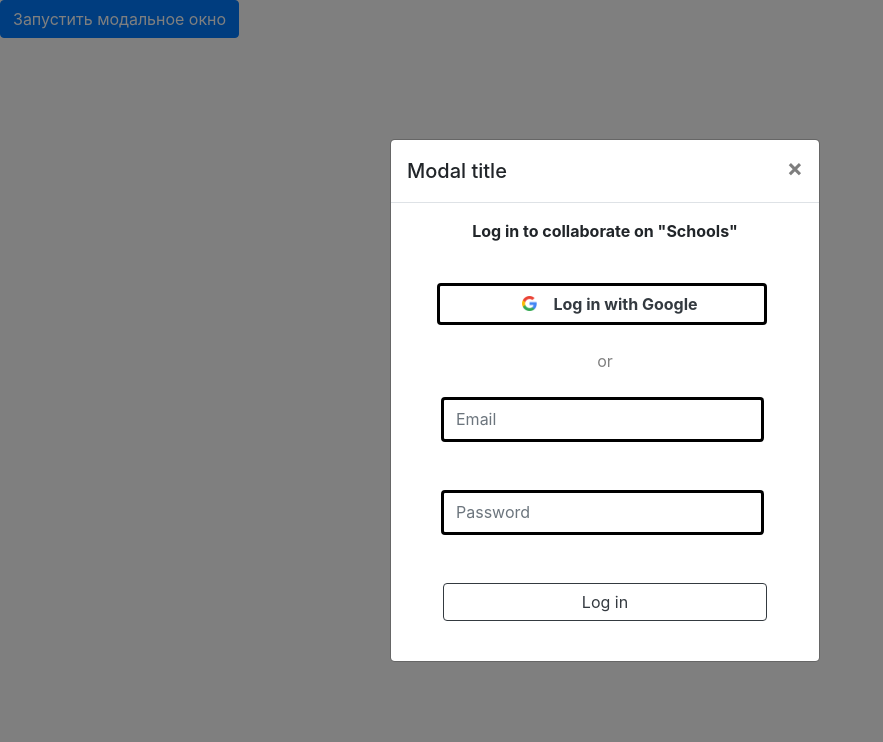
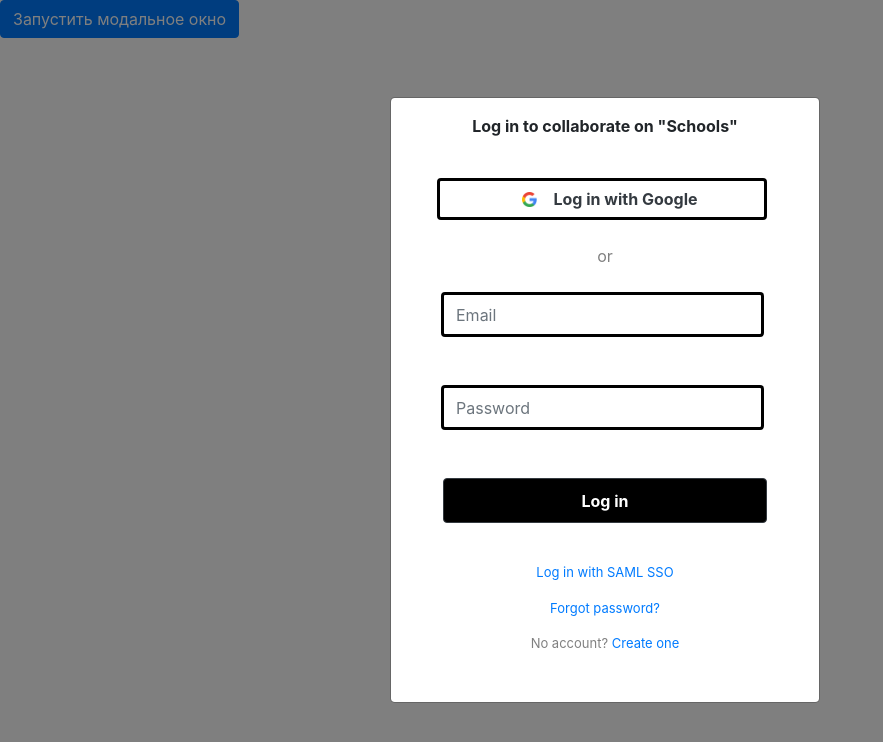
Before and after one commit to PavelTselyuk/Maket, a React (Create React App) app in the folder client/: page / in a window 1280 px wide. Both pictures are taken after a click on the button "Запустить модальное окно". Shown: the top 742 px of the page, without its empty margins (0-883 px from the left). Built offline with nearby package versions, Linux system fonts and the light colour scheme.

Commit message:
additional links

```diff
--- /dev/null
+++ b/client/src/components/LoginForm/AdditionalLinks.js
@@ -0,0 +1,28 @@
+import React from 'react';
+
+import './css.css'
+
+function AdditionalLinks() {
+
+
+   return (
+
+      <div className="additional">
+         <div className="row justify-content-center my-3">
+            <a className="text-center" href="#">Log in with SAML SSO</a>
+         </div>
+
+         <div className="row justify-content-center my-3">
+            <a className="text-center" href="#">Forgot password?</a>
+         </div>
+
+         <div className="row justify-content-center my-3">
+            <p className="bottom_text">No account? <a className="text-center" href="#">Create one</a></p>
+         </div>
+      </div>
+
+
+   );
+}
+
+export default AdditionalLinks
--- a/client/src/components/LoginForm/InputGroup.js
+++ b/client/src/components/LoginForm/InputGroup.js
@@ -10,20 +10,18 @@ function InputGroup() {
          <div className="form-row">
             <div className="col">
                <span className="col-1"></span>
-               <input className="col-10 my-4 form-control" id="email" type="text" size="60" placeholder="Email"
-                  onKeyDown />
+               <input className="col-10 my-4 form-control" id="email" type="text" size="60" placeholder="Email" />
             </div>
          </div>
 
          <div className="form-row">
             <div className="col">
                <span className="col-1"></span>
-               <input className="col-10 my-4 form-control" id="password" type="text" size="60" placeholder="Password"
-                  onKeyDown />
+               <input className="col-10 my-4 form-control" id="password" type="text" size="60" placeholder="Password" />
             </div>
          </div>
 
-         <button type="button" className="btn btn-outline-dark col-10 my-4">Log in</button>
+         <button type="button" className="login_button btn btn-outline-dark col-10 my-4">Log in</button>
       </form>
    );
 }
--- a/client/src/components/LoginForm/css.css
+++ b/client/src/components/LoginForm/css.css
@@ -14,6 +14,7 @@
    border: 3px solid black;
    font-weight: bold;
 }
+
 .modal_window .google_button:hover{
    cursor: pointer;
    background-color: #fff;
@@ -36,3 +37,24 @@
    display: inline;
    height: 45px;
 }
+
+.additional{
+   font-size: small;
+}
+
+.bottom_text{
+   color: grey;
+}
+
+.login_button{
+   color: white;
+   background-color: black;
+   font-weight: bold;
+   height: 45px;
+}
+
+.login_button:hover{
+   cursor: pointer;
+   background-color: black;
+   color: white;
+}
--- a/client/src/components/LoginForm/index.js
+++ b/client/src/components/LoginForm/index.js
@@ -3,6 +3,7 @@ import googleImage from './google.png'
 
 import './css.css'
 import InputGroup from './InputGroup'
+import AdditionalLinks from './AdditionalLinks'
 
 class LoginForm extends Component {
    render() {
@@ -15,12 +16,12 @@ class LoginForm extends Component {
                aria-labelledby="exampleModal" aria-hidden="true">
                <div className="modal-dialog modal-dialog-centered" role="document">
                   <div className="modal-content modal_window">
-                     <div className="modal-header">
+                     {/* <div className="modal-header">
                         <h5 className="modal-title" id="exampleModalLabel">Modal title</h5>
                         <button type="button" className="close" data-dismiss="modal" aria-label="Close">
                            <span aria-hidden="true">&times;</span>
                         </button>
-                     </div>
+                     </div> */}
                      <div className="modal-body">
                         <p className="top_text text-center">Log in to collaborate on "Schools"</p>
                         <span className="col-1"></span>
@@ -29,6 +30,7 @@ class LoginForm extends Component {
                            Log in with Google</button>
                         <p className="or_text text-center">or</p>
                         <InputGroup />
+                        <AdditionalLinks />
                      </div>
                      {/* <div className="modal-footer">
                         <button type="button" className="btn btn-primary">Save changes</button>
```
